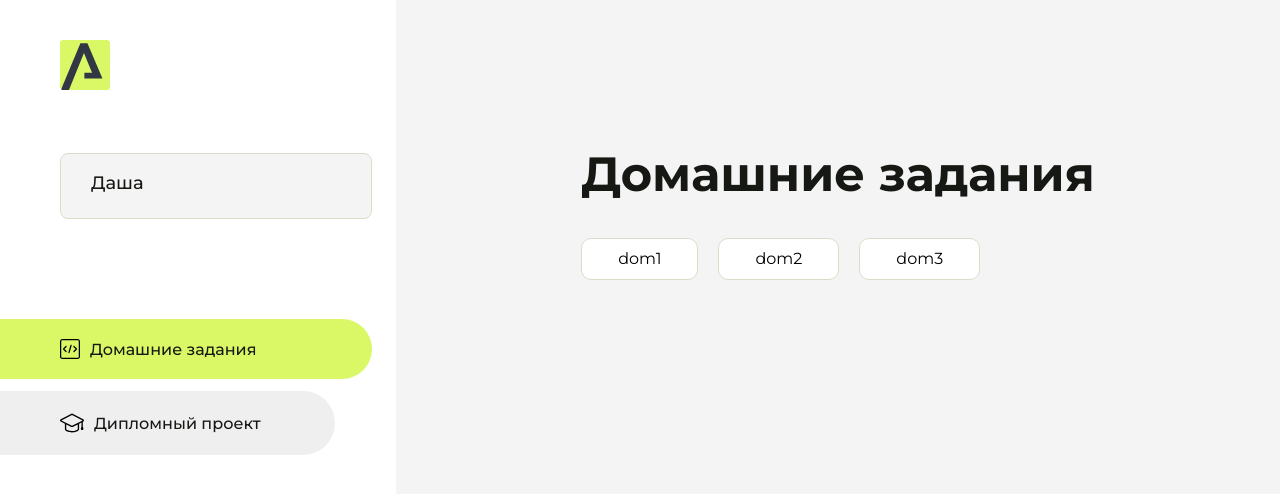
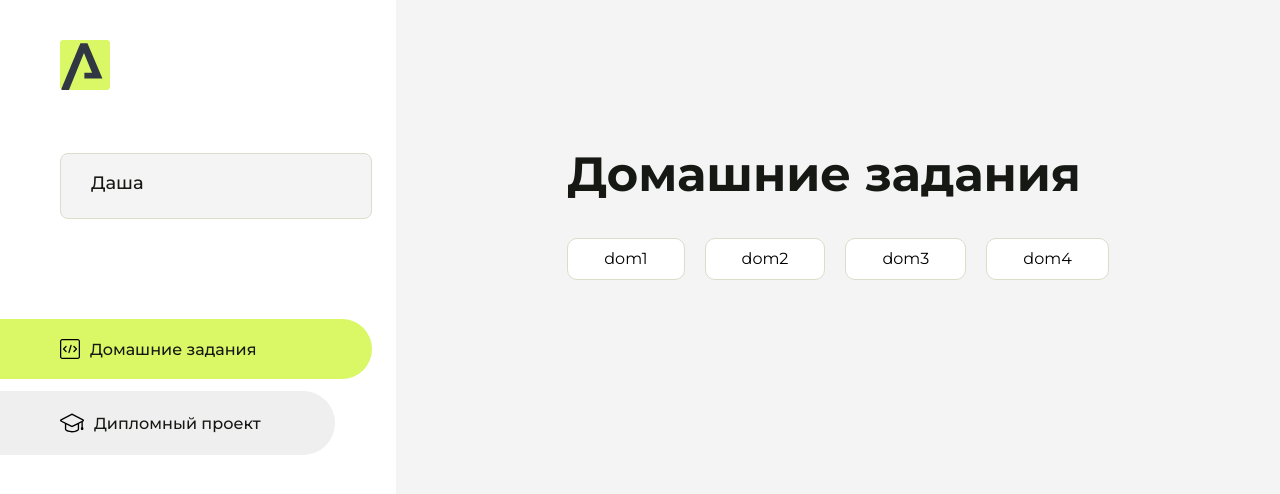
Before and after one commit to Orlikova-Daria/homework, a plain HTML site: page index.html in a window 1280 px wide. Drawn offline with Linux system fonts and the light colour scheme.

Commit message:
Update index.html

```diff
--- a/index.html
+++ b/index.html
@@ -100,6 +100,9 @@
                      <li class="content__list-item">
                         <a href="dom3/index3.html">dom3</a>
                     </li>
+                    <li class="content__list-item">
+                        <a href="dom4/index4.html">dom4</a>
+                    </li>
                 </ul>
             </div>
             <div class="content__block hidden" id="diplomBlock">
```
